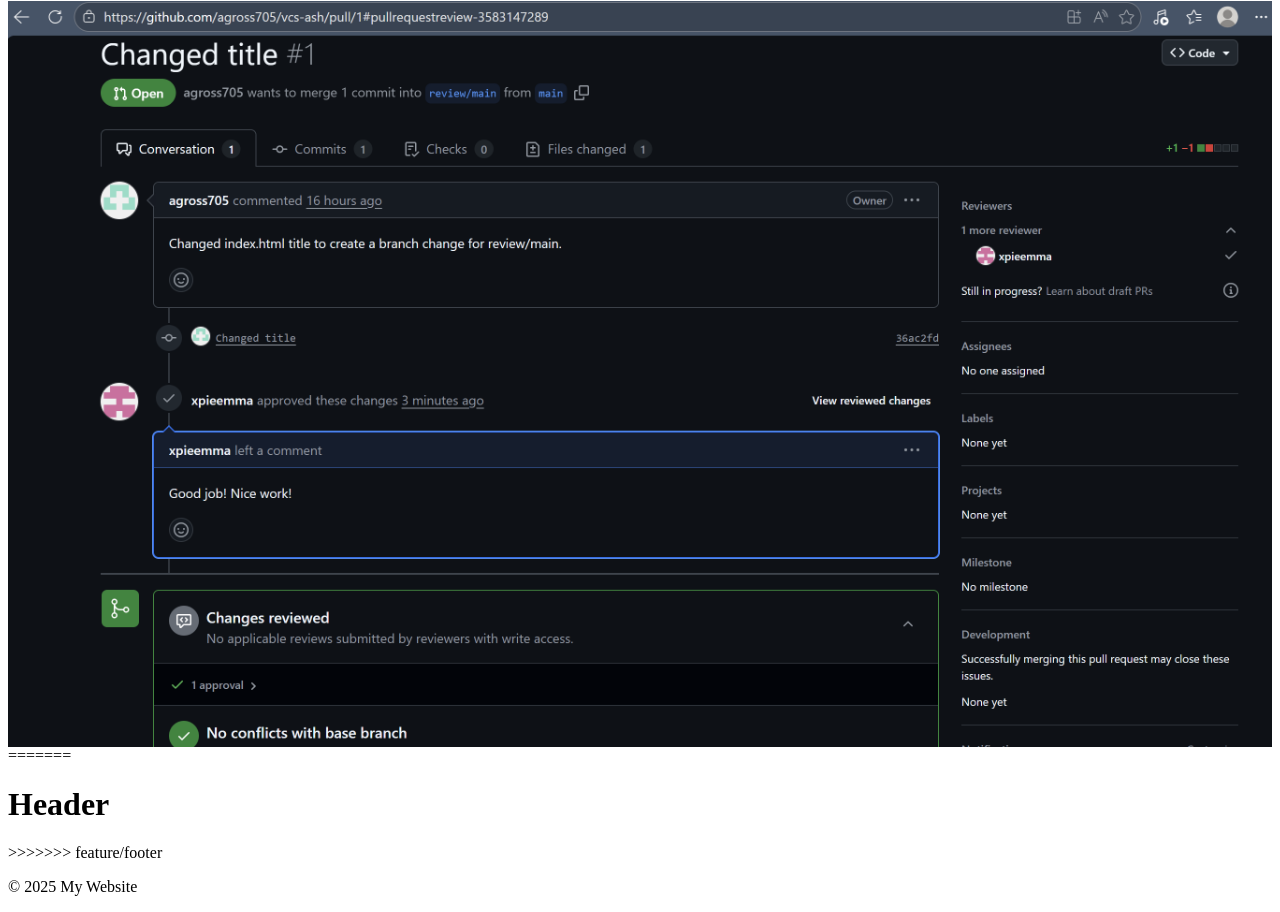
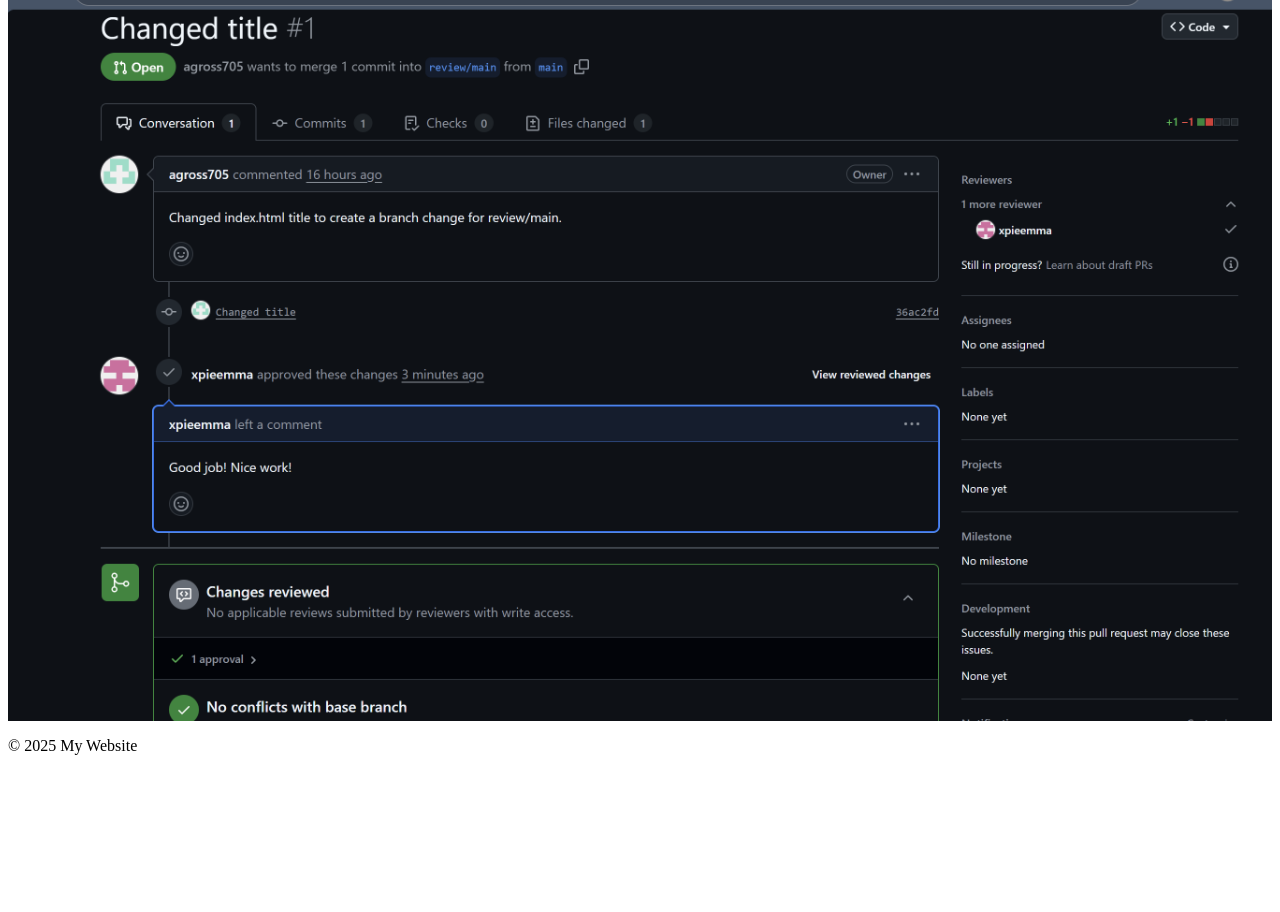
Before and after one commit to xpieemma/version-control-simulation-e.pierre, a plain HTML site: page index.html in a window 1280 px wide. Shown: the part 105-1017 px from the top of the page. After the commit the page ends 876 px from the top, so only its background shows below. Drawn offline with Linux system fonts and the light colour scheme.

Commit message:
README.md fixed

```diff
--- a/index.html
+++ b/index.html
@@ -7,12 +7,8 @@
 </head>
 <body>
 
-<<<<<<< HEAD
     <h1>The Screenshot</h1>
 <img style="max-width: 100%; height: auto; display: block;" src="images/approval.png" alt="">
-=======
-    <h1> Header </h1>
->>>>>>> feature/footer
 
     <footer>
   <p>&copy; 2025 My Website</p>
```
Also changed, not shown: 1 other file.
